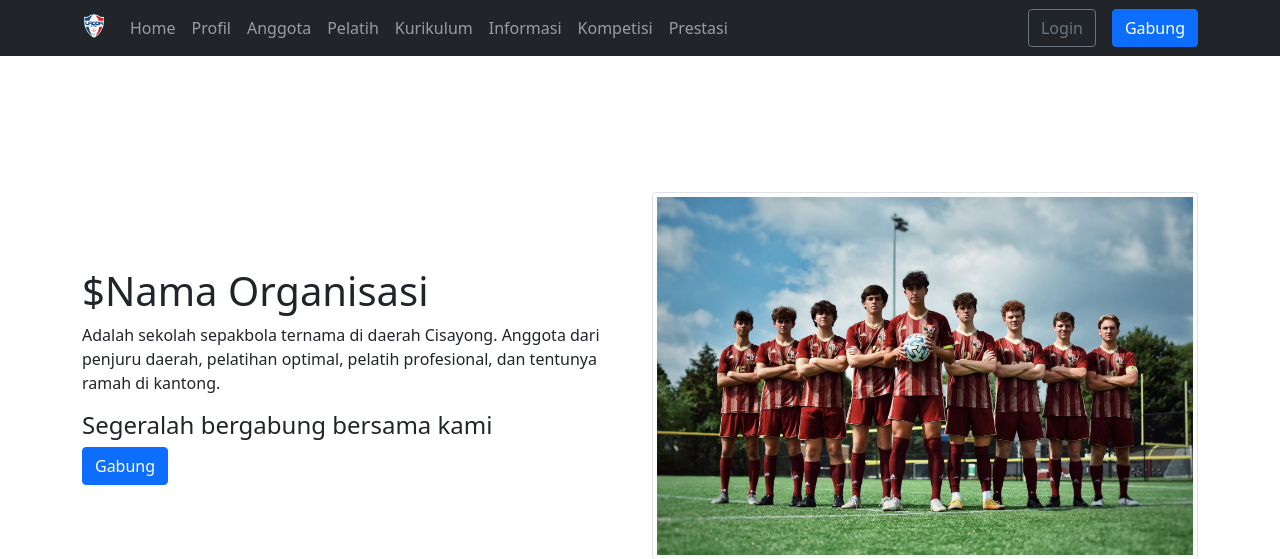
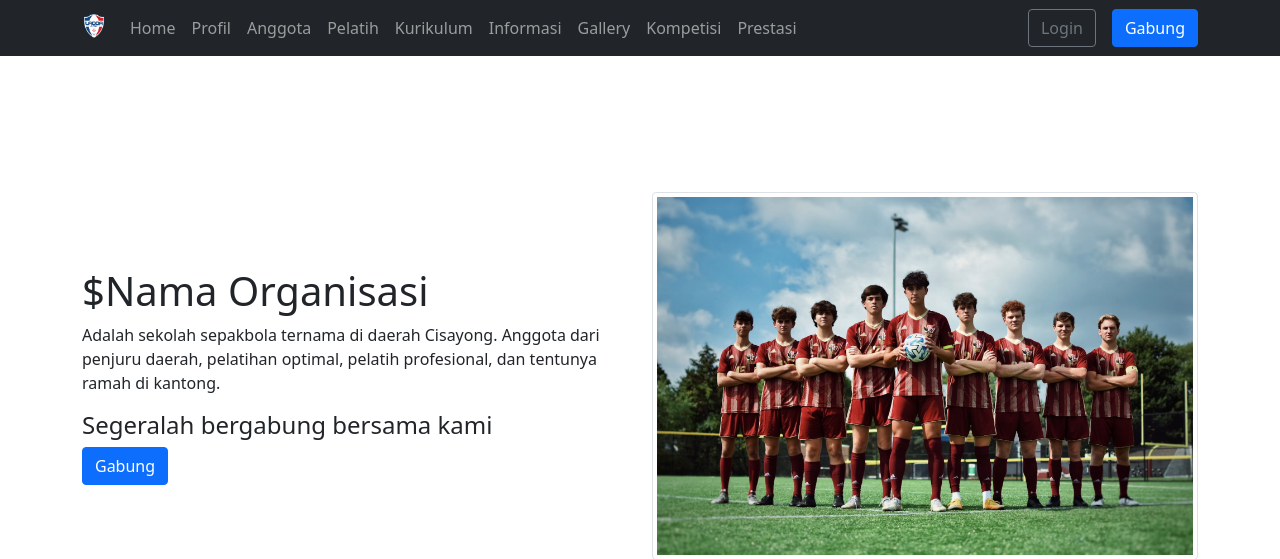
Before and after one commit to sejutaimpian/sifoster, a CodeIgniter 4 app: template app/Views/pages/home.php in a window 1280 px wide. Shown: the top 559 px of the page. Run offline with PHP 8.4 and a stand-in for CodeIgniter, Linux system fonts and the light colour scheme; the template is opened without the code that fills it, so the values that code supplies are empty; some libraries are stand-ins or nearby versions.

Commit message:
fix: tambah link gallery pada navbar dan footer-content

```diff
--- a/app/Views/layout/footer-content.php
+++ b/app/Views/layout/footer-content.php
@@ -37,6 +37,7 @@
                     <li><a href="/pelatih">/ Pelatih</a></li>
                     <li><a href="/kurikulum">/ Kurikulum</a></li>
                     <li><a href="/informasi">/ Informasi</a></li>
+                    <li><a href="/gallery">/ Gallery</a></li>
                     <li><a href="/kompetisi">/ Kompetisi</a></li>
                     <li><a href="/prestasi">/ Prestasi</a></li>
                     <li><a href="/login">/ Login</a></li>
--- a/app/Views/layout/navbar.php
+++ b/app/Views/layout/navbar.php
@@ -27,6 +27,9 @@
                     <a class="nav-link" href="/informasi">Informasi</a>
                 </li>
                 <li class="nav-item">
+                    <a class="nav-link" href="/gallery">Gallery</a>
+                </li>
+                <li class="nav-item">
                     <a class="nav-link" href="/kompetisi">Kompetisi</a>
                 </li>
                 <li class="nav-item">
```
